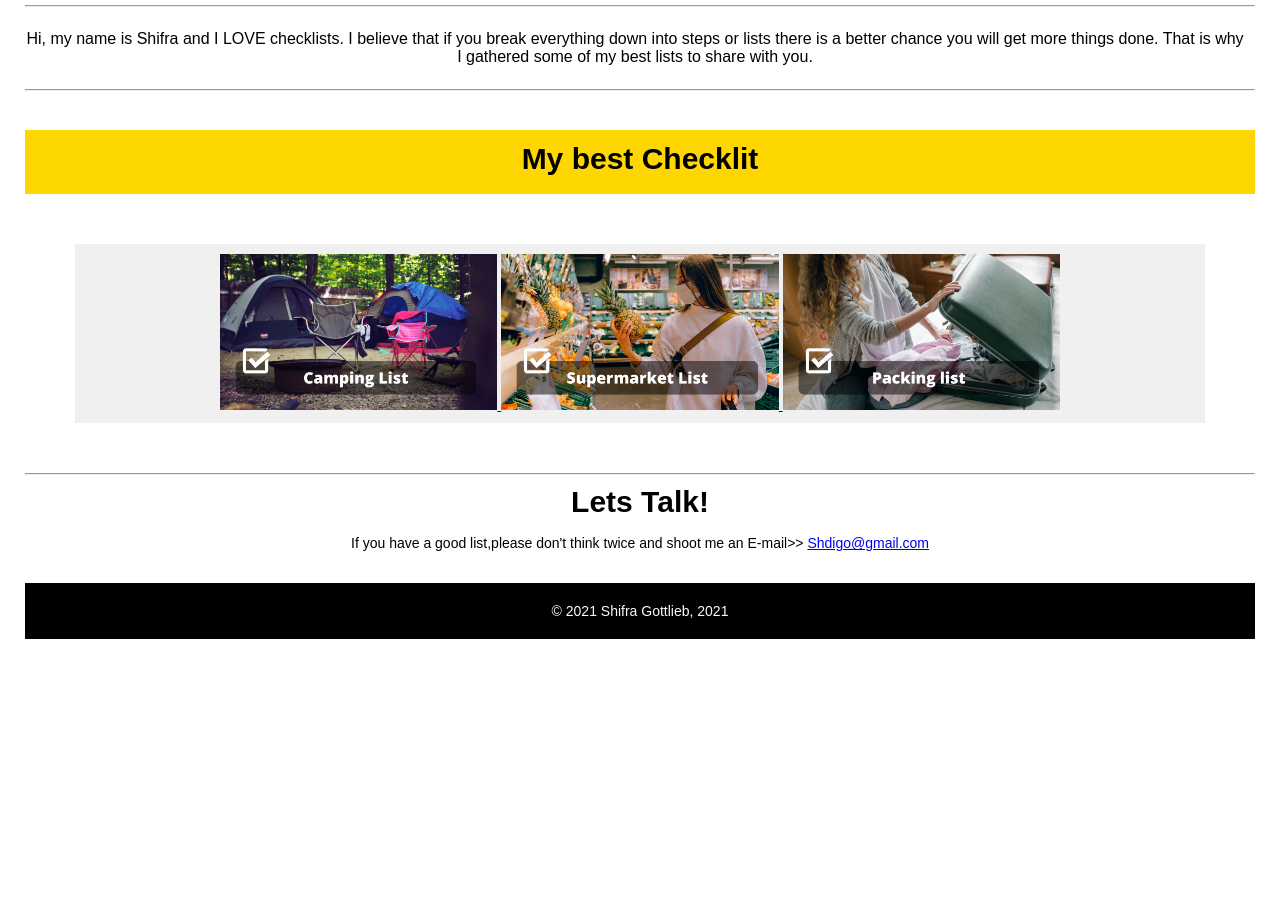
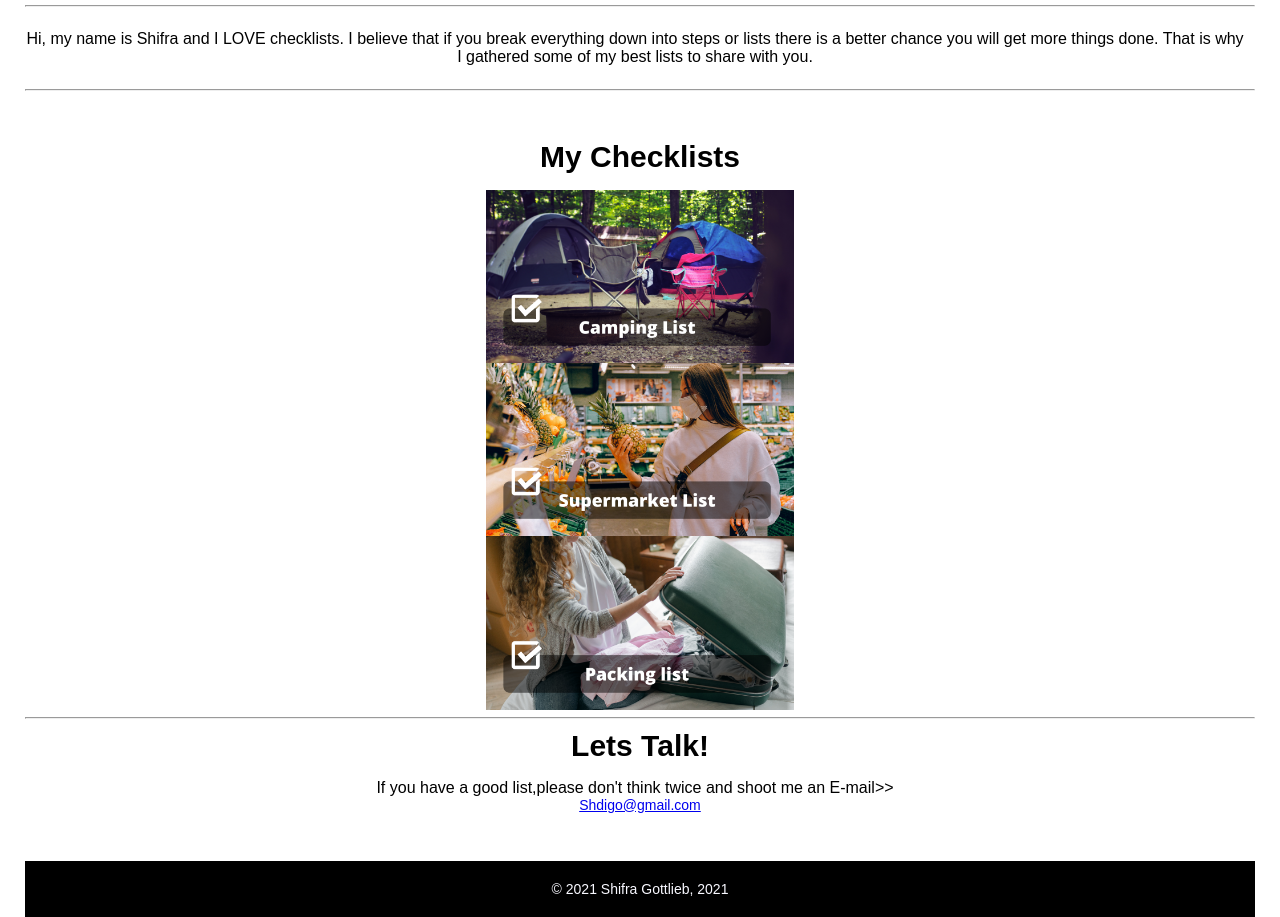
Before and after one commit to Shdigo/html, a plain HTML site: page index.html in a window 1280 px wide. Shown: the part 560-1477 px from the top of the page. Before the commit the page ends 1199 px from the top, so only its background shows below. Drawn offline with Linux system fonts and the light colour scheme.

Commit message:
Update index.html

```diff
--- a/index.html
+++ b/index.html
@@ -36,41 +36,48 @@ That is why I gathered some of my best lists to share with you.
 <br>
 <br>
 
-<div class="maingreen">
 <center>
-		<h1> My best Checklit </h1>
+		<h1> My Checklists </h1>
 		</center>
 		<br>
 
 
-  </div>
-  <div class="colpink">
+<div class="image">
 
 		<a href="Camping.html" title="Camping">
-		<img src="images/2.png" alt="Camping" width= "25%"/>
+		<img id="pic" src="images/2.png" alt="Camping" width= "25%"/>
 		</a>
+		</div>
 
+
+		<div class="image">
 		<a href="supermarket.html" title="Supermarket">
-		<img src="images/1.png" alt="Supermarket" width= "25%" />
+		<img id="pic" src="images/1.png" alt="Supermarket" width= "25%" />
 		</a>
+		</div>
 
+<div class="image">
 		<a href="Packing.html" title="Packing">
-		<img src="images/4.png" alt="Packing" width= "25%"/>
+		<img id="pic" src="images/4.png" alt="Packing" width= "25%"/>
 		</a>
   </div>
 
 
   <hr>
 
+
 	<a name="Contact"></a>
+
+		<div class="no-wrap-text">
 		<h1> Lets Talk! </h1>
 
 		<br>
 
-		If you have a good list,please don't think twice and shoot me an E-mail>>
+
+		<p>If you have a good list,please don't think twice and shoot me an E-mail>></P>
 
 		<a href="mailto:shdigo@gmail.com" title="Send me an email" target="_blank"> Shdigo@gmail.com </a>
-
+  </div>
   <br>
   <br>
   <br>
```
